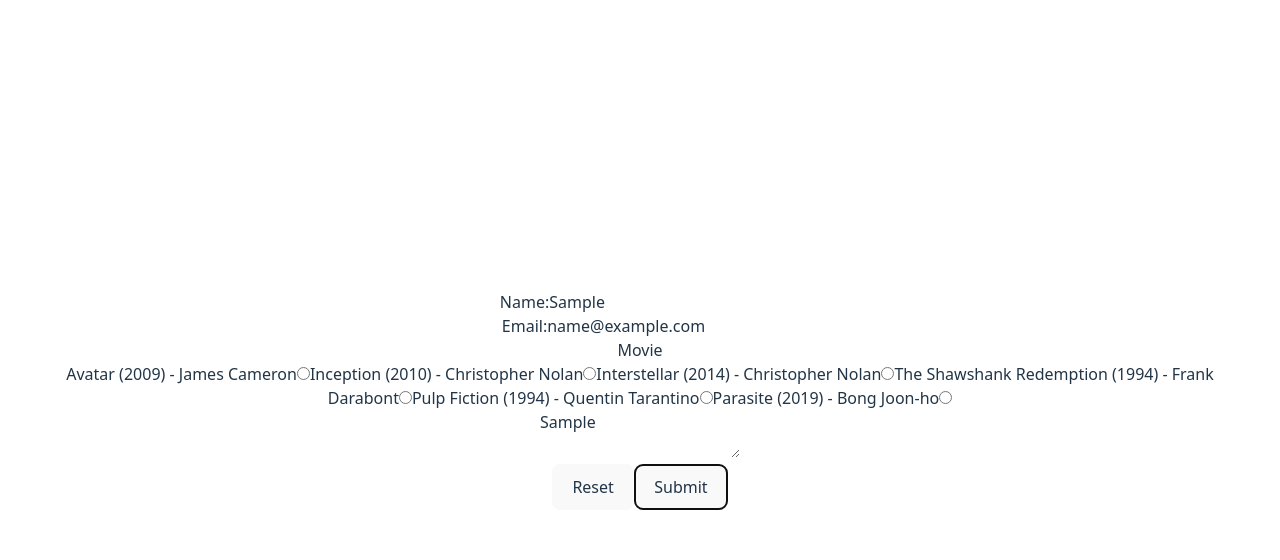
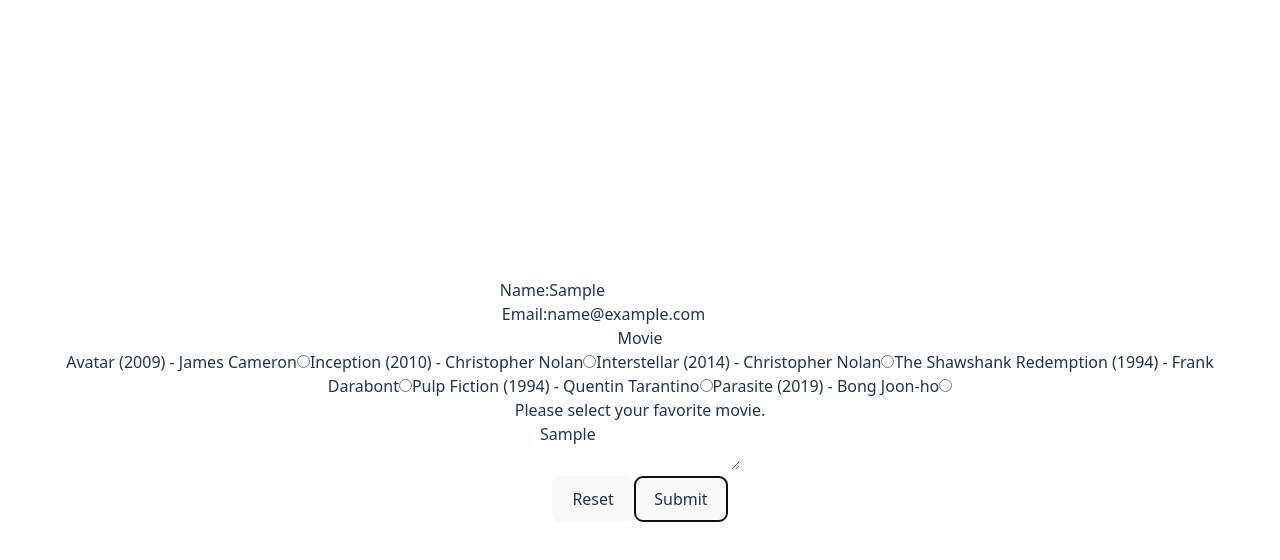
Before and after one commit to Pimtawann/react-mini-project, a React (Vite) app: page / in a window 1280 px wide. Both pictures are taken after typing "Sample", "name@example.com", "Sample" into the empty fields and a click on the button "Submit". Shown: the top 560 px of the page. Built offline with nearby package versions, Linux system fonts and the light colour scheme.

Commit message:
feat: integrate SummaryScreen and manage form submission state

```diff
--- a/src/App.jsx
+++ b/src/App.jsx
@@ -1,12 +1,17 @@
 import { useState } from 'react'
 import './App.css'
 import FormScreen from './component/FormScreen'
+import SummaryScreen from './component/SummaryScreen';
 
 function App() {
+  const [isSubmitted, setIsSubmitted] = useState(false);
+  const [formData, setFormData] = useState(null);
 
   return (
     <>
-      <FormScreen/>
+      {isSubmitted ?
+      (<SummaryScreen formData={formData} onRestart={() => setIsSubmitted(false)} />) :
+      (<FormScreen onSubmit={(data) => {setFormData(data); setIsSubmitted(true);}} />)}
     </>
   )
 }
--- a/src/component/FormScreen.jsx
+++ b/src/component/FormScreen.jsx
@@ -1,7 +1,7 @@
 import { useState } from "react";
 import movies from "../data/movies";
 
-function FormScreen(){
+function FormScreen({onSubmit}){
     const [name, setName] = useState("");
     const [email, setEmail] = useState("");
     const [selectedMovie, setSelectedMovie] = useState("");
@@ -85,7 +85,7 @@ function FormScreen(){
                         />
                       </label>
                     ))}
-                    {errors.movie && <p>{errors.movie}</p>}
+                    {errors.selectedMovie && <p>{errors.selectedMovie}</p>}
                 </div>
             </div>
             <div>
```
